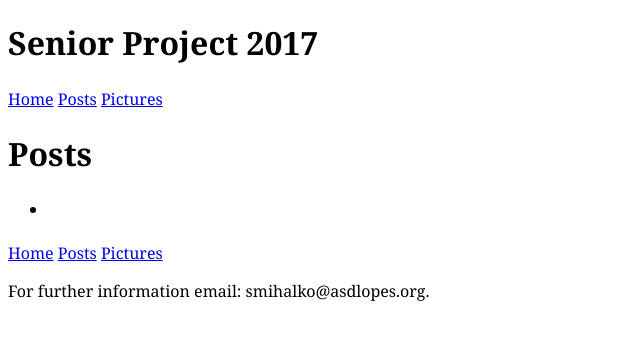
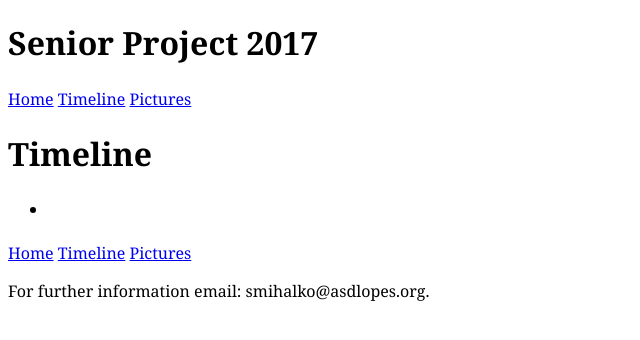
Before and after one commit to sebastianmihalko/project, a Jekyll site: the page built from timeline.html, in a window 1280 px wide. Shown: the top 340 px of the page, without its empty margins (0-640 px from the left). Built offline with Jekyll 4.4.1, drawn with Linux system fonts in a browser that asks for light colours.

Commit message:
troubleshooting to fix the posts

```diff
--- a/_includes/nav.html
+++ b/_includes/nav.html
@@ -1,7 +1,7 @@
 <nav>
   <ul class="nav {{include.navclass}}">
     <li><a href="{{site.baseurl}}/index.html" class="{% if page.url == /index.html%}current{% endif %}">Home</a></li>
-    <li><a href="{{site.baseurl}}/posts.html" class="{% if page.url == /posts.html%}current{% endif %}">Posts</a></li>
+    <li><a href="{{site.baseurl}}/timeline.html" class="{% if page.url == /timeline.html%}current{% endif %}">Timeline</a></li>
     <li><a href="{{site.baseurl}}/pictures.html" class="{% if page.url == /pictures.html%}current{% endif %}">Pictures</a></li>
   </ul>
 </nav>
--- a/posts.html
+++ b/timeline.html
@@ -2,7 +2,7 @@
 layout: default
 ---
 
-<h1>Posts</h1>
+<h1>Timeline</h1>
 <ul>
   {% for post in site.posts%}
   <li>
```
Also changed, not shown: _posts/2017-04-11-first-day-on-the-job.md (+1 -1 lines).
